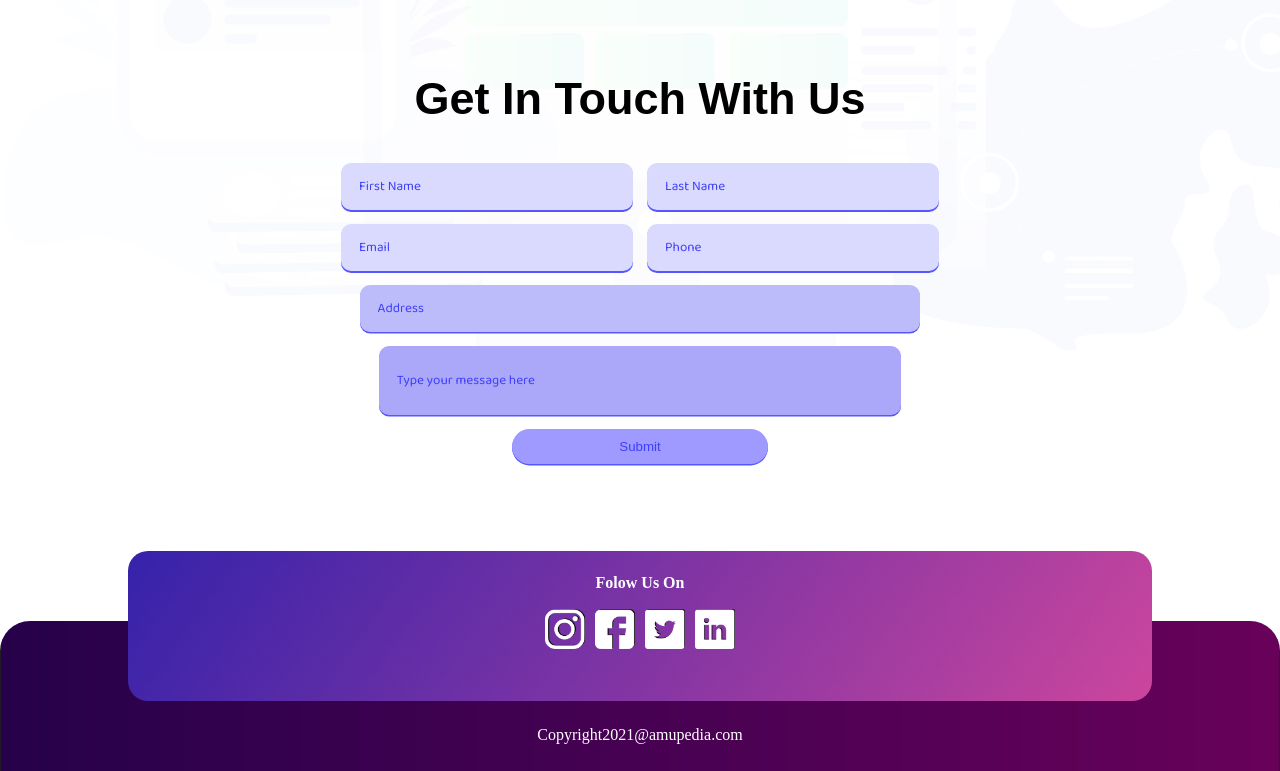
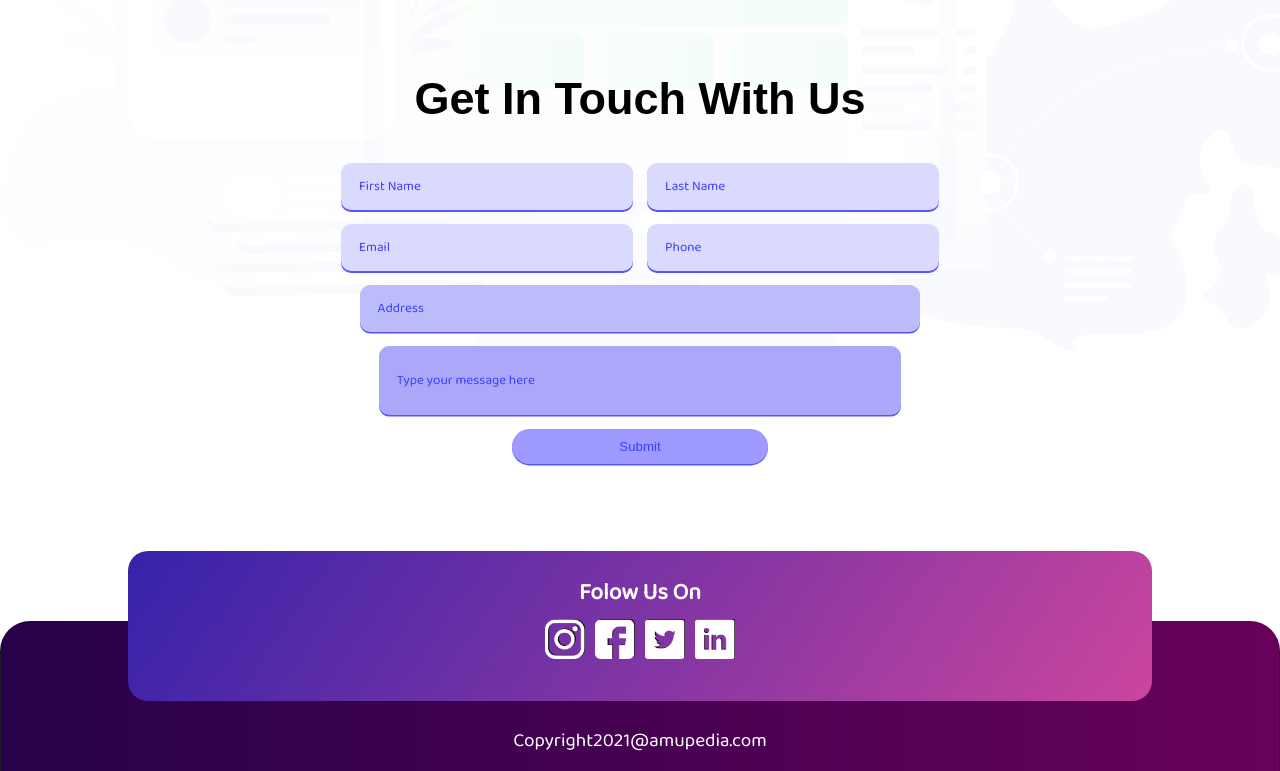
Before and after one commit to haider-malik/Amupedia, a plain HTML site: page Home/home.html in a window 1280 px wide. Shown: the part 2360-3131 px from the top of the page. Drawn offline with Linux system fonts and the light colour scheme; a web font is replaced by a local one.

Commit message:
Changed some footer css

```diff
--- a/Home/home.css
+++ b/Home/home.css
@@ -672,6 +672,8 @@ input:focus{
 /* Footer Styling  */
 /* background overlapping footer  */
 #above_bg{
+    font-family: 'Baloo Bhai 2';
+    font-size: 23px;
     background: url('images/footer_bacg.jpeg') no-repeat center center/cover;
     z-index: 12;
     height: 150px;
@@ -697,7 +699,7 @@ input:focus{
     flex-wrap: wrap;
     justify-content: center;
     position: relative;
-    top: 40px;
+    top: 30px;
 }
 #icons div{
     width: 40px;
@@ -716,6 +718,8 @@ input:focus{
 }
 
 #ftbg p{
+    font-family: 'Baloo Bhai 2';
+    font-size: 19px;
     text-align: center;
     position: relative;
     top: 70%;
```
